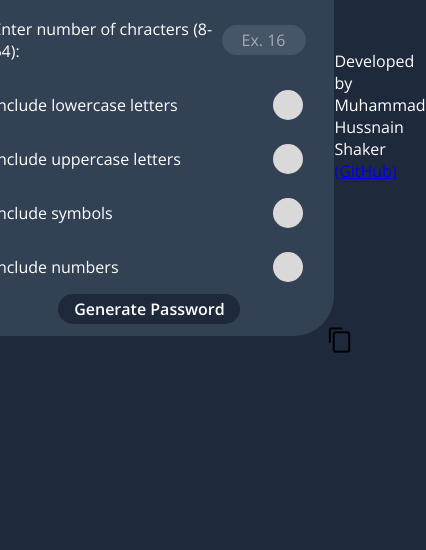
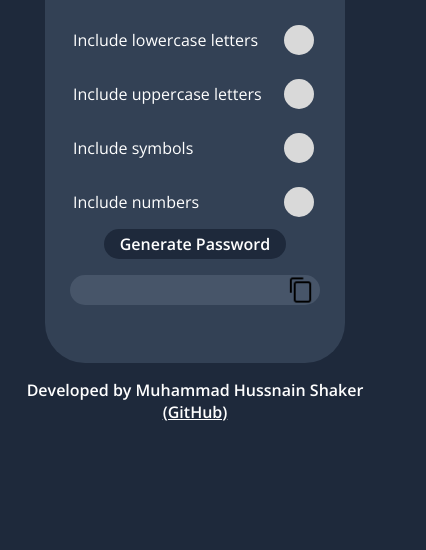
Before and after one commit to MuhammadHussnainShaker/misc-projects, a plain HTML site: page LOCKeT Passowrd Generator/app/index.html in a window 390 px wide. Shown: the part 294-844 px from the top of the page, 426 px wide, since content can reach past the window. Drawn offline with Linux system fonts and the light colour scheme.

Commit message:
Successfully made responsive using media query

```diff
--- a/LOCKeT Passowrd Generator/app/style.css
+++ b/LOCKeT Passowrd Generator/app/style.css
@@ -20,6 +20,7 @@ body {
   margin-top: 30px;
   height: 90vh;
   display: flex;
+  flex-direction: column;
   justify-content: center;
   align-items: center;
   background-color: #1e293b;
@@ -157,3 +158,158 @@ p {
   border-radius: 25px;
   padding: 5px;
 }
+
+footer > p , a {
+  font-family: "OpenSans-SemiBold", sans-serif;
+  font-size: 1rem;
+  color: #ffffff;
+  text-align: center;
+}
+
+@media screen and (max-width: 480px) {
+  body {
+  margin: unset;
+  margin-top: 30px;
+  height: 90vh;
+  width: 100vw;
+  display: felx;
+  justify-content: center;
+  align-items: center;
+  background-color: #1e293b;
+}
+
+  #main-container {
+  display: flex;
+  justify-content: center;
+  flex-direction: column;
+  background-color: #334155;
+  width: 300px;
+  height: 570px;
+  margin-left: unset;
+  border-radius: 40px;
+}
+
+h1 {
+  align-self: center;
+  text-align: center;
+  font-family: "OpenSans-SemiBold", sans-serif;
+  font-size: 20px;
+  color: #ffffff;
+}
+
+p {
+  font-family: "OpenSans-Regular", sans-serif;
+  font-size: 1rem;
+  font-weight: 50;
+  color: #ffffff;
+}
+
+.flex-space-bw {
+  padding-left: 1.75rem;
+  padding-right: 1.75rem;
+  display: flex;
+  justify-content: space-between;
+  align-items: center;
+}
+
+.char-input {
+  background-color: #475569;
+  width: 90px;
+  height: 30px;
+  border: 0px;
+  border-radius: 40px;
+  font-family: "OpenSans-Regular", sans-serif;
+  font-size: 1rem;
+  font-weight: 50;
+  color: #ffffff;
+  box-sizing: border-box;
+  text-align: center;
+  outline: none;
+  padding-left: unset;
+}
+
+.char-input::placeholder {
+  color: #ffffff;
+  opacity: 0.5;
+}
+
+.checkbox {
+  background-color: #d9d9d9;
+  border: 0px;
+  border-radius: 40px;
+  width: 30px;
+  height: 30px;
+  appearance: none;
+}
+
+.checkbox:checked {
+  background-color: #000000;
+  border: 7px solid #d9d9d9;
+}
+
+.flex-centered {
+  display: flex;
+  justify-content: center;
+}
+
+.submitform-button {
+  font-family: "OpenSans-SemiBold", sans-serif;
+  font-size: 1rem;
+  color: #ffffff;
+  background-color: #1e293b;
+  border-radius: 20px;
+  border: hidden;
+  height: 30px;
+  width: 182px;
+  margin-bottom: 16px;
+}
+
+.submitform-button:hover {
+  background-color: #192231;
+  cursor: pointer;
+}
+
+.result {
+  position: relative;
+  display: flex;
+  justify-content: center;
+  align-items: center;
+  background-color: #475569;
+  border-radius: 20px;
+  border: hidden;
+  width: 215px;
+  height: 30px;
+  padding-right: 35px;
+  left: 25px;
+  outline: none;
+}
+
+.result-field {
+  font-family: "OpenSans-Regular", sans-serif;
+  font-size: 1rem;
+  font-weight: 50;
+  color: #ffffff;
+  margin-left: unset;
+  width: 170px;
+  overflow-wrap: break-word;
+  word-wrap: break-word;
+  white-space: normal;
+}
+
+.clipboard-icon {
+  width: 31px;
+  height: 31px;
+  position: absolute;
+  left: 215px;
+  right: 5px;
+  top: 50%;
+  transform: translateY(-50%);
+}
+
+.clipboard-icon:hover {
+  cursor: pointer;
+  background-color: #192231;
+  border-radius: 25px;
+  padding: 5px;
+}
+}
```
